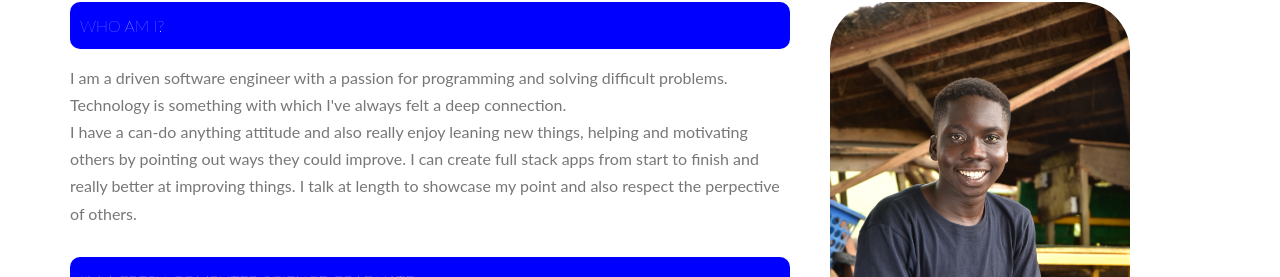
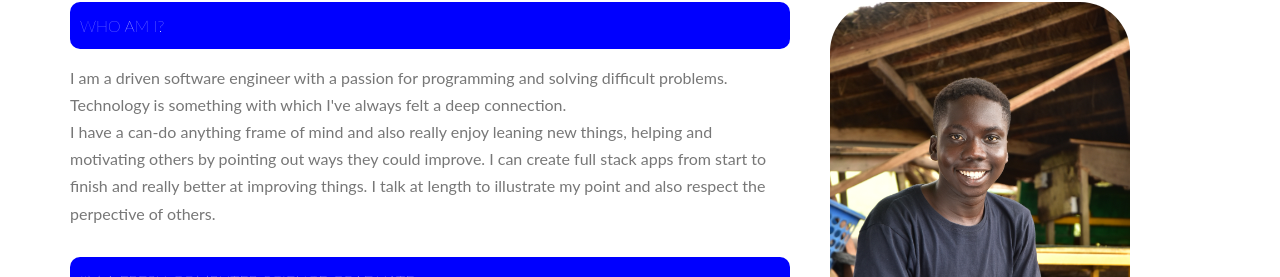
Before and after one commit to Olabisim/MY_PORTFOLIO, a React (Create React App) app: page / in a window 1280 px wide. Shown: the part 1048-1325 px from the top of the page. Built offline with nearby package versions, Linux system fonts and the light colour scheme; a web font is replaced by a local one.

Commit message:
little changes

```diff
--- a/src/components/Main.js
+++ b/src/components/Main.js
@@ -28,10 +28,10 @@ const Main = () => {
                                                 I am a driven software engineer with a passion for programming and solving difficult problems.
                                                 Technology is something with which I've always felt a deep connection.
                                                 <p>
-                                                I have a can-do anything attitude and also really enjoy leaning new things, helping and motivating others
+                                                I have a can-do anything frame of mind and also really enjoy leaning new things, helping and motivating others
                                                 by pointing out ways they could improve.
                                                 I can create full stack apps from start to finish and really better at improving things.
-                                                I talk at length to showcase my point and also respect the perpective of others.
+                                                I talk at length to illustrate my point and also respect the perpective of others.
                                                 </p>
                                                 {/*
                                                 Developing creative solutions and thinking beyond standard approaches are my thing.
```
